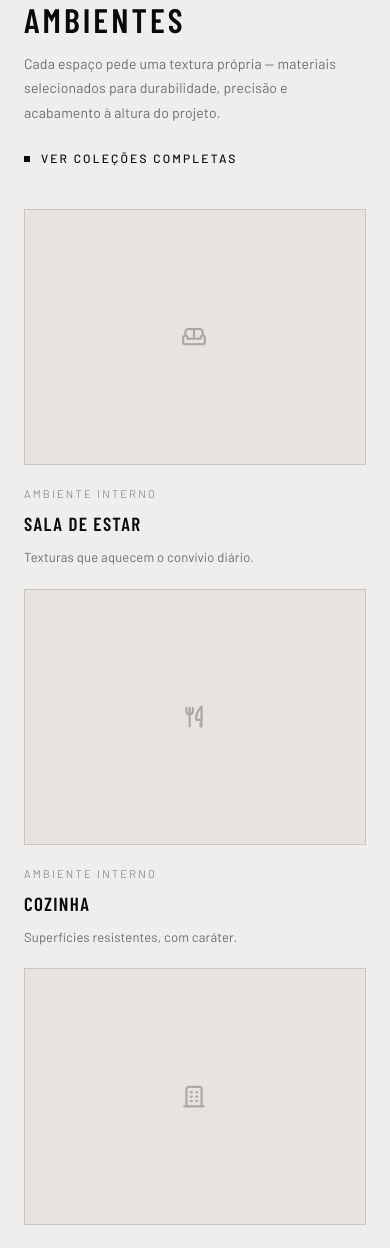
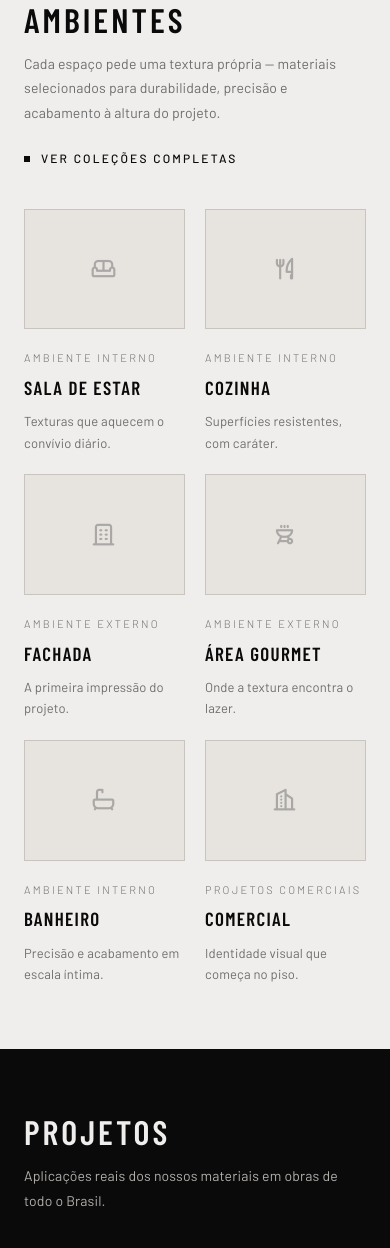
Before and after one commit to devupsite/bruto, a PHP site: page / in a window 390 px wide. Shown: the part 990-2238 px from the top of the page. Run offline with PHP 8.4, Linux system fonts and the light colour scheme.

Commit message:
fix: grid layout mobile - manter 2 colunas em telas pequenas

```diff
--- a/styles.css
+++ b/styles.css
@@ -567,7 +567,7 @@
       .burger { display: block; }
       .header__cta { display: none; }
 
-      .grid-4 { grid-template-columns: 1fr; }
+      .grid-4 { grid-template-columns: repeat(2, 1fr); }
       .proj-col { flex-direction: column; }
       .grid-3 { grid-template-columns: 1fr; }
 
```
